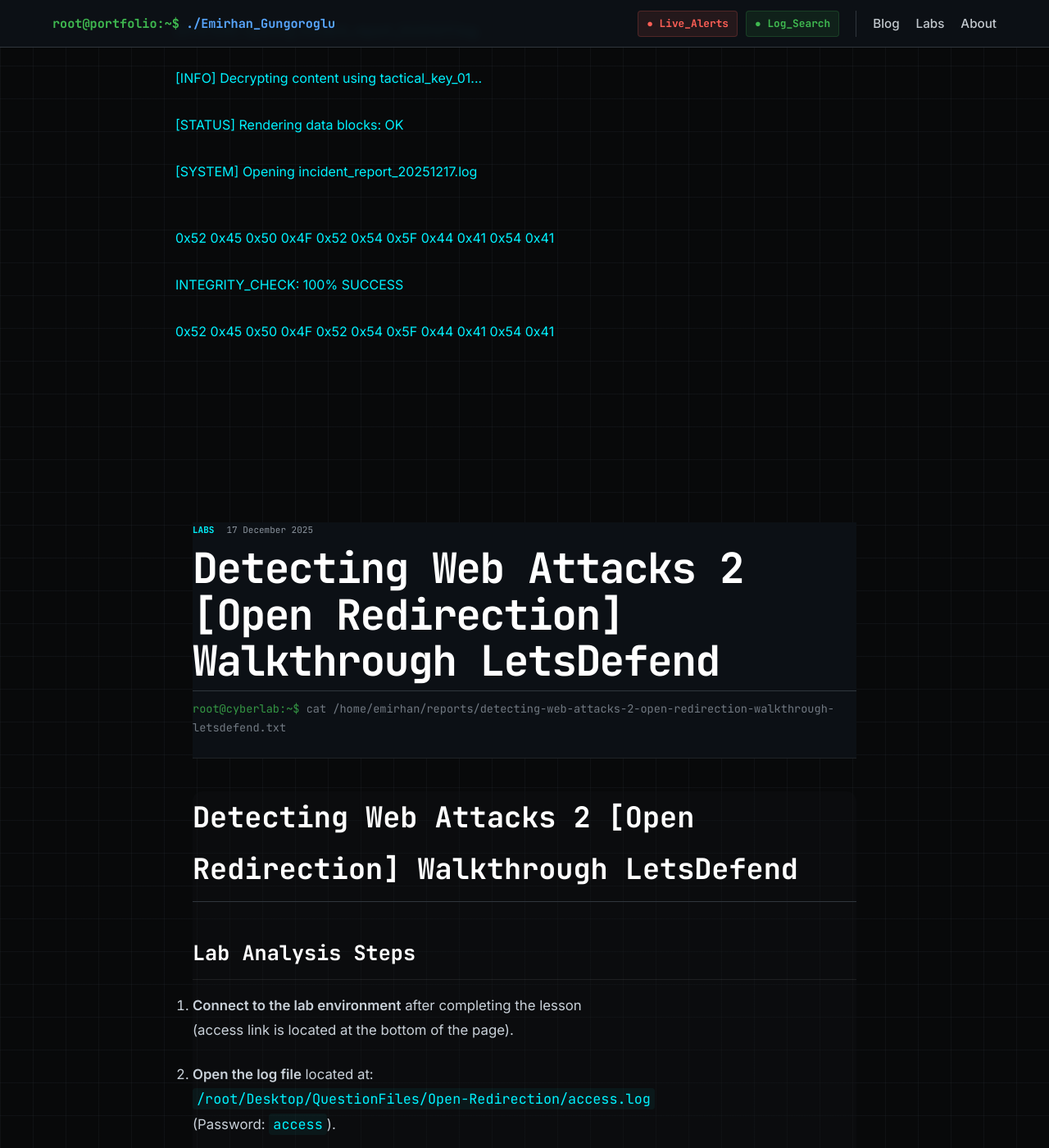
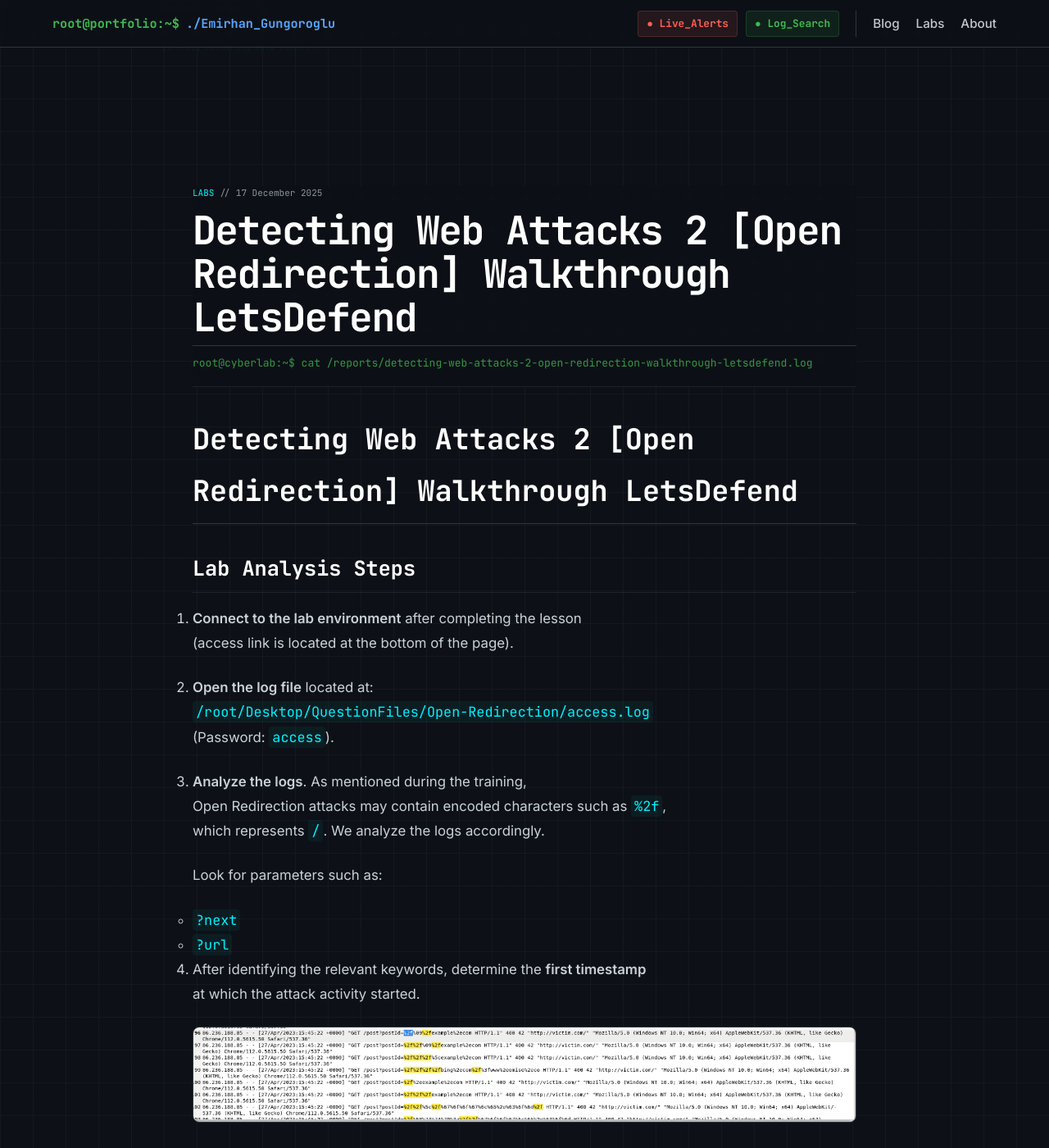
Before and after one commit to cybergungor/cybergungor.github.io, a Jekyll site: the page built from _posts/2025-12-17-detecting-open-redirection.md, in a window 1280 px wide and 1400 px high. Shown: the whole window at 82% size. Built offline with Jekyll 4.4.1, drawn with Linux system fonts in a browser that asks for light colours; some of the changed text lies outside the part shown.

Commit message:
Update post.html

```diff
--- a/_layouts/post.html
+++ b/_layouts/post.html
@@ -2,127 +2,95 @@
 layout: default
 ---
 
-<div class="infinite-log-bg">
+<div class="post-log-bg">
     <div class="log-col"><div class="moving-stream s1">
-        <span>[SYSTEM] Opening incident_report_{{ page.date | date: "%Y%m%d" }}.log</span>
-        <span>[INFO] Decrypting content using tactical_key_01...</span>
-        <span>[STATUS] Rendering data blocks: OK</span>
-        <span>[SYSTEM] Opening incident_report_{{ page.date | date: "%Y%m%d" }}.log</span>
+        <span>[READING_MODE] Loading entry ID: {{ page.date | date: "%Y%m%d" }}</span>
+        <span>[DECRYPT] AES-256 success</span>
+        <span>[STATUS] Rendering data blocks...</span>
     </div></div>
     <div class="log-col hide-mobile"><div class="moving-stream s2">
-        <span>0x52 0x45 0x50 0x4F 0x52 0x54 0x5F 0x44 0x41 0x54 0x41</span>
+        <span>0x52 0x45 0x50 0x4F 0x52 0x54_FILE_ACTIVE</span>
         <span>INTEGRITY_CHECK: 100% SUCCESS</span>
-        <span>0x52 0x45 0x50 0x4F 0x52 0x54 0x5F 0x44 0x41 0x54 0x41</span>
     </div></div>
 </div>
 
-<div class="tactical-report-container">
-
-    <header class="report-header-static">
-        <div class="report-meta">
-            <span class="meta-tag">{{ page.categories | first | upcase }}</span>
-            <span class="meta-date">{{ page.date | date: "%d %B %Y" }}</span>
+<div class="post-container-stable">
+    <header class="post-header-simple">
+        <div class="meta-data">
+            <span class="tag-blue">{{ page.categories | first | upcase }}</span> // {{ page.date | date: "%d %B %Y" }}
         </div>
-        <h1 class="report-main-title">{{ page.title }}</h1>
-        <div class="report-path">
-            <span class="path-prompt">root@cyberlab:~$</span> cat /home/emirhan/reports/{{ page.title | slugify }}.txt
-        </div>
+        <h1 class="white-title-plain">{{ page.title }}</h1>
+        <div class="terminal-footer-line">root@cyberlab:~$ cat /reports/{{ page.title | slugify }}.log</div>
     </header>
 
-    <article class="report-article-body">
+    <article class="report-body-clean">
         {{ content }}
     </article>
 
-    <footer class="report-footer-simple">
-        <div class="divider-line">/* END_OF_DATA_STREAM */</div>
-        <a href="/blog/" class="return-btn">/ BACK_TO_DATABASE /</a>
+    <footer class="report-back-footer">
+        <a href="/blog/" class="back-link-tactical">/ BACK_TO_DATABASE /</a>
     </footer>
 </div>
 
 <style>
-/* --- CORE STYLES --- */
+/* --- STABLE POST STYLES --- */
 :root {
-    --cyber-bg: #08090a;
-    --cyber-blue: #00f2ff;
-    --cyber-border: rgba(255, 255, 255, 0.08);
+    --bg-main: #08090a;
+    --accent-blue: #00f2ff;
+    --border-dim: rgba(255, 255, 255, 0.08);
 }
 
-/* Arka planı ve genel rengi zorla uygula */
-body {
-    background-color: var(--cyber-bg) !important;
-    color: #c9d1d9;
-    margin: 0;
-    padding: 0;
-    font-family: 'Inter', sans-serif;
+/* İçeriği Navbarın Altına İten Alan */
+.post-container-stable {
+    max-width: 850px;
+    margin: 0 auto;
+    padding: 120px 20px 60px 20px !important; /* Navbar çakışmasını önler */
 }
 
-/* --- KONTEYNER: NAVBAR ÇAKIŞMASINI ÖNLEYEN KRİTİK ALAN --- */
-.tactical-report-container {
-    max-width: 850px;
-    margin: 0 auto;
-    /* Navbar'ın yüksekliği kadar üstten boşluk (Zorunlu) */
-    padding-top: 130px !important;
-    padding-bottom: 60px;
-    padding-left: 20px;
-    padding-right: 20px;
+/* Sade Beyaz Başlık */
+.post-header-simple {
+    margin-bottom: 2rem;
+    border-bottom: 1px solid var(--border-dim);
+    padding-bottom: 1rem;
 }
 
-/* --- BAŞLIK ALANI (SADE BEYAZ) --- */
-.report-header-static {
-    margin-bottom: 2.5rem;
-    border-bottom: 1px solid var(--cyber-border);
-    padding-bottom: 1.5rem;
-}
-
-.report-main-title {
-    color: #ffffff !important; /* Saf Beyaz */
-    font-size: clamp(2rem, 5vw, 3.2rem);
+.white-title-plain {
+    color: #ffffff !important;
+    font-size: clamp(2rem, 5vw, 3rem);
     font-weight: 800;
     margin: 10px 0;
     letter-spacing: -1.5px;
     line-height: 1.1;
 }
 
-.report-meta { display: flex; gap: 15px; align-items: center; margin-bottom: 8px; }
-.meta-tag { color: var(--cyber-blue); font-family: 'JetBrains Mono'; font-size: 11px; font-weight: bold; }
-.meta-date { color: #8b949e; font-family: 'JetBrains Mono'; font-size: 11px; }
-.report-path { font-family: 'JetBrains Mono'; font-size: 0.85rem; color: #8b949e; opacity: 0.8; }
-.path-prompt { color: #3fb950; }
+.meta-data { font-family: 'JetBrains Mono', monospace; font-size: 11px; color: #8b949e; }
+.tag-blue { color: var(--accent-blue); }
+.terminal-footer-line { font-family: 'JetBrains Mono'; font-size: 13px; color: #3fb950; opacity: 0.8; }
 
-/* --- İÇERİK ALANI --- */
-.report-article-body {
-    background: rgba(17, 18, 20, 0.4);
-    border-radius: 12px;
+/* İçerik Kutusu */
+.report-body-clean {
     line-height: 1.8;
     font-size: 1.05rem;
+    color: #c9d1d9;
 }
 
-/* İçerik içi stil düzenlemeleri */
-.report-article-body h2 { color: #fff; margin-top: 2.5rem; border-bottom: 1px solid var(--cyber-border); padding-bottom: 8px; }
-.report-article-body h3 { color: #fff; margin-top: 1.8rem; }
-.report-article-body p { margin-bottom: 1.5rem; }
-.report-article-body pre { background: #0d1117 !important; padding: 18px; border-radius: 8px; border: 1px solid var(--cyber-border); overflow-x: auto; margin: 20px 0; }
-.report-article-body code { color: var(--cyber-blue); background: rgba(0, 242, 255, 0.05); padding: 2px 5px; border-radius: 4px; }
-.report-article-body img { max-width: 100%; border-radius: 8px; border: 1px solid var(--cyber-border); margin: 15px 0; }
+.report-body-clean h2 { color: #fff; margin-top: 2rem; border-bottom: 1px solid var(--border-dim); padding-bottom: 5px; }
+.report-body-clean pre { background: #0d1117 !important; border: 1px solid var(--border-dim); border-radius: 8px; padding: 15px; overflow-x: auto; }
+.report-body-clean code { color: var(--accent-blue); background: rgba(0, 242, 255, 0.05); padding: 2px 4px; border-radius: 4px; }
 
-/* --- ARKA PLAN LOGLARI --- */
+/* Background Logs */
 .post-log-bg {
     position: fixed; top: 0; left: 0; width: 100vw; height: 100vh;
     display: flex; justify-content: space-around; opacity: 0.05;
-    z-index: -1; pointer-events: none; font-family: 'JetBrains Mono', monospace; font-size: 10px;
+    z-index: -1; pointer-events: none; font-family: 'JetBrains Mono'; font-size: 10px;
 }
-.moving-stream { display: flex; flex-direction: column; animation: scrollLog 45s linear infinite; }
-.moving-stream span { padding: 15px 0; color: var(--cyber-blue); }
-@keyframes scrollLog { 0% { transform: translateY(-50%); } 100% { transform: translateY(0); } }
+.moving-stream { display: flex; flex-direction: column; animation: scrollDown 45s linear infinite; }
+.moving-stream span { padding: 15px 0; color: var(--accent-blue); }
+@keyframes scrollDown { 0% { transform: translateY(-50%); } 100% { transform: translateY(0); } }
 
-/* --- FOOTER --- */
-.report-footer-simple { margin-top: 4rem; text-align: center; }
-.divider-line { font-family: 'JetBrains Mono'; color: #8b949e; opacity: 0.3; margin-bottom: 1.5rem; }
-.return-btn { color: #8b949e; text-decoration: none; font-family: 'JetBrains Mono'; font-weight: bold; transition: 0.3s; }
-.return-btn:hover { color: var(--cyber-blue); }
+.report-back-footer { margin-top: 3rem; text-align: center; }
+.back-link-tactical { color: #8b949e; text-decoration: none; font-family: 'JetBrains Mono'; font-weight: bold; }
+.back-link-tactical:hover { color: var(--accent-blue); }
 
-@media (max-width: 768px) {
-    .tactical-report-container { padding-top: 100px !important; }
-    .report-main-title { font-size: 2.2rem; }
-}
+@media (max-width: 768px) { .post-container-stable { padding-top: 100px !important; } }
 </style>
```
